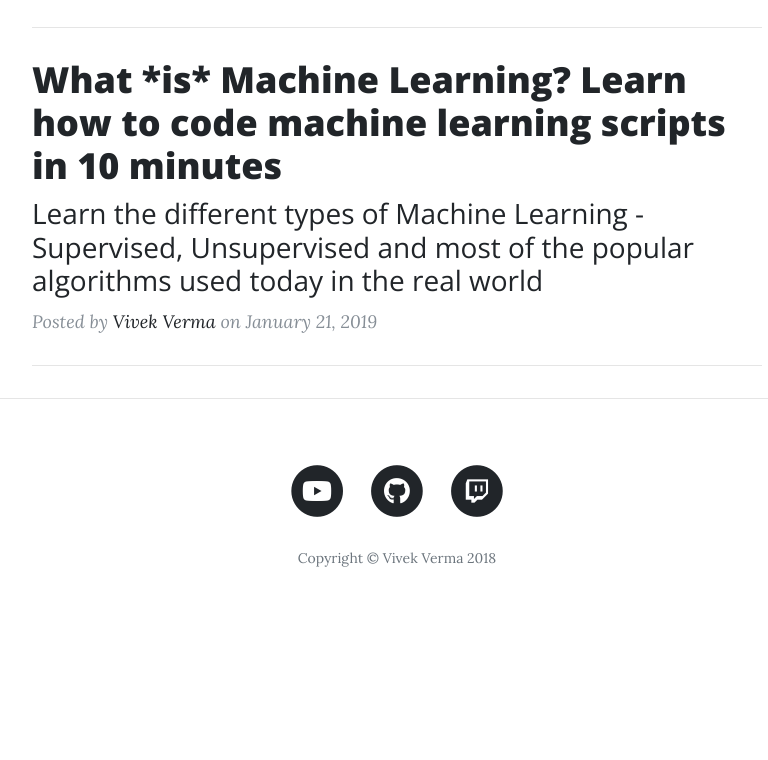
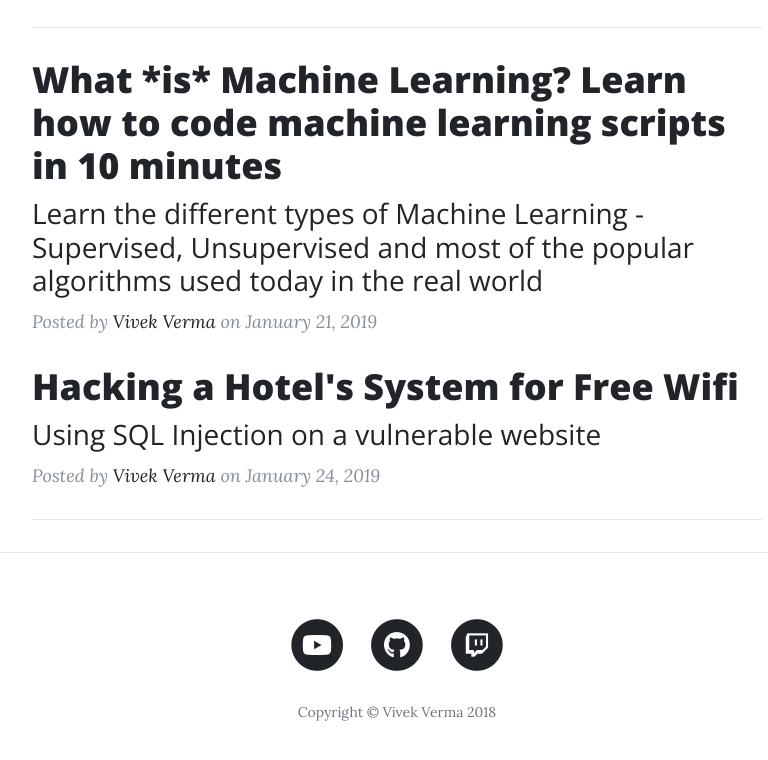
Before and after one commit to vivek3141/blog, a website: page index.html in a window 1280 px wide. Shown: the part 1174-1934 px from the top of the page, without its empty margins (243-1011 px from the left). Before the commit the page ends 1808 px from the top, so only its background shows below. Drawn offline with nearby package versions, Linux system fonts and the light colour scheme.

Commit message:
Adding to Main Page

```diff
--- a/index.html
+++ b/index.html
@@ -114,6 +114,19 @@
                     <a href="#">Vivek Verma</a>
                     on January 21, 2019</p>
             </div>
+            <div class="post-preview">
+                <a href="posts/hotel.html">
+                    <h2 class="post-title">
+                        Hacking a Hotel's System for Free Wifi
+                    </h2>
+                    <h3 class="post-subtitle">
+                        Using SQL Injection on a vulnerable website
+                    </h3>
+                </a>
+                <p class="post-meta">Posted by
+                    <a href="#">Vivek Verma</a>
+                    on January 24, 2019</p>
+            </div>
             <hr>
         </div>
     </div>
```
